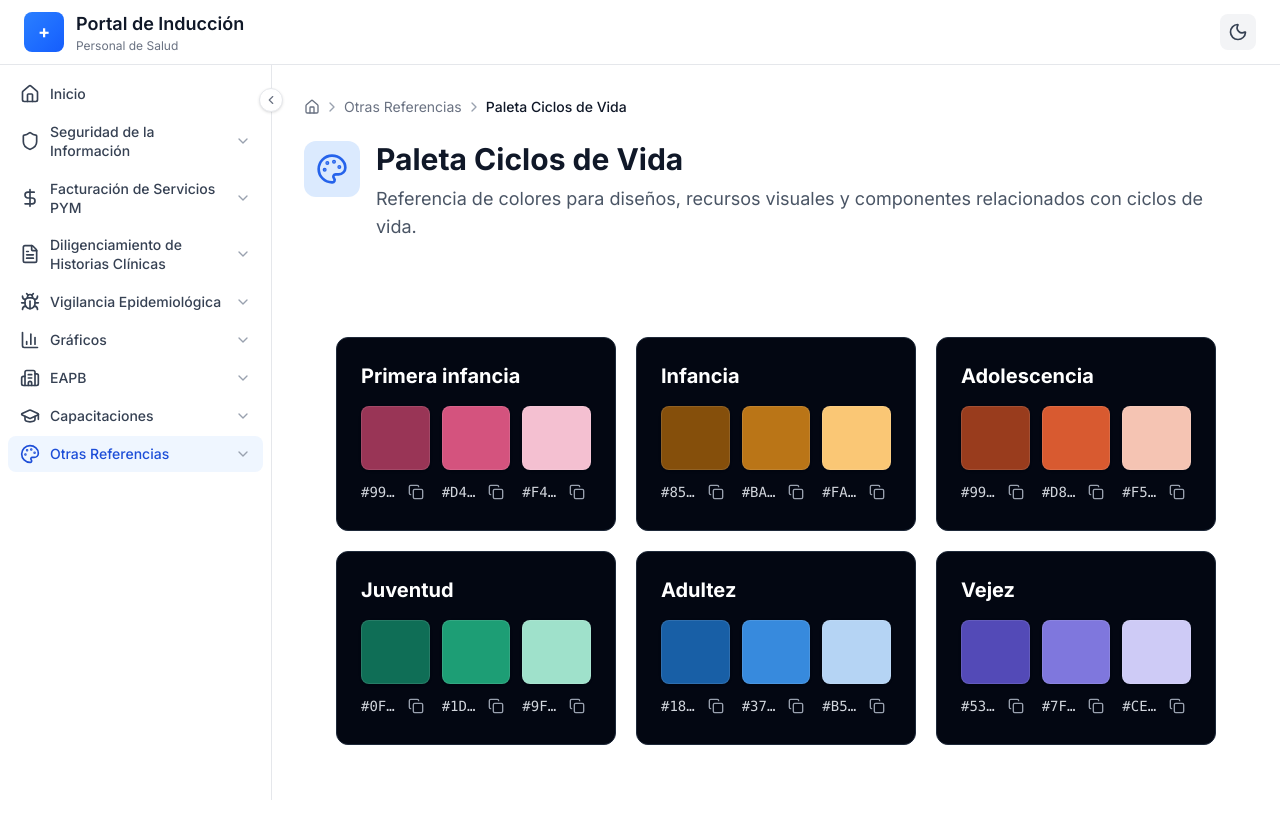
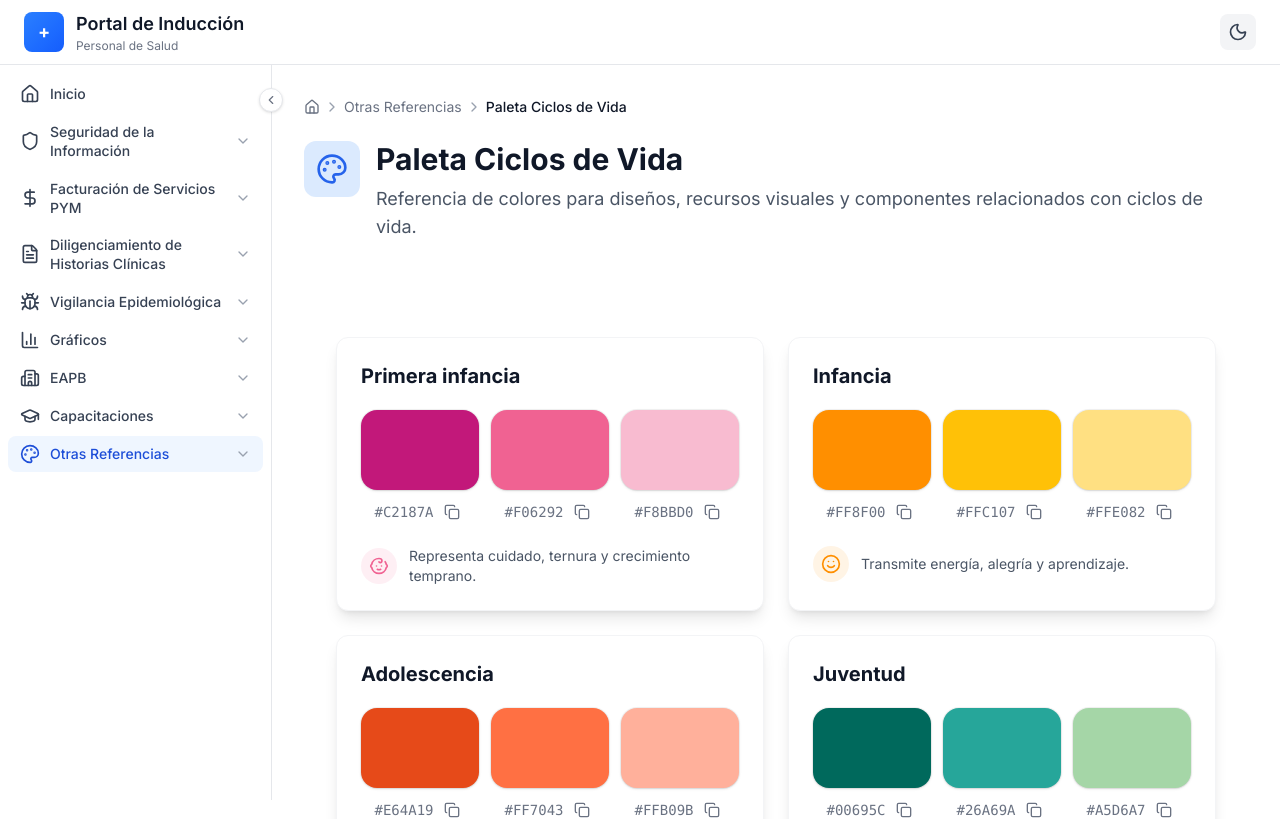
Before and after one commit to epjuan21/induccion-salud, a Next.js app in the folder induccion-salud/: page /otras-referencias/paleta-ciclos-vida in a window 1280 px wide. Shown: the top 819 px of the page. Built offline with nearby package versions, Linux system fonts and the light colour scheme.

Commit message:
Refactor life cycle palette to include icons, descriptions, and improved layout for color display

```diff
--- a/induccion-salud/src/app/otras-referencias/paleta-ciclos-vida/page.tsx
+++ b/induccion-salud/src/app/otras-referencias/paleta-ciclos-vida/page.tsx
@@ -1,39 +1,66 @@
-import { Palette } from 'lucide-react';
+import { Palette, Baby, Smile, Star, Sprout, Briefcase, Heart, type LucideIcon } from 'lucide-react';
 import { SectionTemplate } from '@/components/templates';
 import { ArticleContainer, SectionBackground } from '@/components/layout';
 import { Card } from '@/components/ui/Card';
 import { CopyButton } from '@/components/ui/CopyButton';
 
-const lifeCyclePalette = [
+interface LifeCycleGroup {
+  id: string;
+  title: string;
+  icon: LucideIcon;
+  accent: string;
+  description: string;
+  colors: string[];
+}
+
+const lifeCyclePalette: LifeCycleGroup[] = [
   {
     id: 'primera-infancia',
     title: 'Primera infancia',
-    colors: ['#993556', '#D4537E', '#F4C0D1'],
+    icon: Baby,
+    accent: '#F06292',
+    description: 'Representa cuidado, ternura y crecimiento temprano.',
+    colors: ['#C2187A', '#F06292', '#F8BBD0'],
   },
   {
     id: 'infancia',
     title: 'Infancia',
-    colors: ['#854F0B', '#BA7517', '#FAC775'],
+    icon: Smile,
+    accent: '#FF8F00',
+    description: 'Transmite energía, alegría y aprendizaje.',
+    colors: ['#FF8F00', '#FFC107', '#FFE082'],
   },
   {
     id: 'adolescencia',
     title: 'Adolescencia',
-    colors: ['#993C1D', '#D85A30', '#F5C4B3'],
+    icon: Star,
+    accent: '#FF7043',
+    description: 'Refleja transformación, identidad y exploración.',
+    colors: ['#E64A19', '#FF7043', '#FFB09B'],
   },
   {
     id: 'juventud',
     title: 'Juventud',
-    colors: ['#0F6E56', '#1D9E75', '#9FE1CB'],
+    icon: Sprout,
+    accent: '#26A69A',
+    description: 'Simboliza vitalidad, propósito y conexión.',
+    colors: ['#00695C', '#26A69A', '#A5D6A7'],
   },
   {
     id: 'adultez',
     title: 'Adultez',
-    colors: ['#185FA6', '#378ADD', '#B5D4F4'],
+    icon: Briefcase,
+    accent: '#42A5F5',
+    description: 'Representa responsabilidad, estabilidad y confianza.',
+    colors: ['#1565C0', '#42A5F5', '#BBDEFB'],
   },
   {
     id: 'vejez',
     title: 'Vejez',
-    colors: ['#534AB7', '#7F77DD', '#CECBF6'],
+    icon: Heart,
+    accent: '#9575CD',
+    description: 'Evoca sabiduría, experiencia y tranquilidad.',
+    colors: ['#5E35B1', '#9575CD', '#D1C4E9'],
   },
 ];
 
@@ -50,39 +77,50 @@ export default function PaletaCiclosVidaPage() {
     >
       <SectionBackground variant="default">
         <ArticleContainer maxWidth="wide">
-          <div className="grid gap-5 lg:grid-cols-2 xl:grid-cols-3">
-            {lifeCyclePalette.map((group) => (
+          <div className="grid gap-6 md:grid-cols-2">
+            {lifeCyclePalette.map((group) => {
+              const Icon = group.icon;
+              return (
                 <Card
                   key={group.id}
                   id={group.id}
-                className="scroll-mt-24 bg-gray-950 text-white border-gray-800 dark:bg-gray-900"
+                  variant="elevated"
+                  className="scroll-mt-24 border border-gray-100 dark:border-gray-700"
                 >
-                <h2 className="text-xl font-bold text-white mb-4">
+                  <h2 className="mb-5 text-xl font-bold text-gray-900 dark:text-white">
                     {group.title}
                   </h2>
                   <div className="grid grid-cols-3 gap-3">
                     {group.colors.map((color) => (
                       <div key={color} className="min-w-0">
                         <div
-                        className="h-16 rounded-lg border border-white/10 shadow-sm"
+                          className="h-20 rounded-2xl shadow-sm ring-1 ring-black/5 dark:ring-white/10"
                           style={{ backgroundColor: color }}
                           aria-label={`${group.title} ${color}`}
                         />
-                      <div className="mt-2 flex items-center justify-between gap-1">
-                        <span className="truncate font-mono text-xs text-gray-300 sm:text-sm">
+                        <div className="mt-2 flex items-center justify-center gap-1">
+                          <span className="font-mono text-xs text-gray-500 dark:text-gray-400 sm:text-sm">
                             {color}
                           </span>
-                        <CopyButton
-                          text={color}
-                          size="sm"
-                          className="text-gray-400 hover:bg-white/10 hover:text-white focus:ring-white/40"
-                        />
+                          <CopyButton text={color} size="sm" />
                         </div>
                       </div>
                     ))}
                   </div>
+                  <div className="mt-5 flex items-center gap-3">
+                    <span
+                      className="flex h-9 w-9 flex-shrink-0 items-center justify-center rounded-full"
+                      style={{ backgroundColor: `${group.accent}1A`, color: group.accent }}
+                    >
+                      <Icon className="h-5 w-5" />
+                    </span>
+                    <p className="text-sm text-gray-600 dark:text-gray-400">
+                      {group.description}
+                    </p>
+                  </div>
                 </Card>
-            ))}
+              );
+            })}
           </div>
         </ArticleContainer>
       </SectionBackground>
```
Lines whose indentation alone changed are shown as unchanged.
